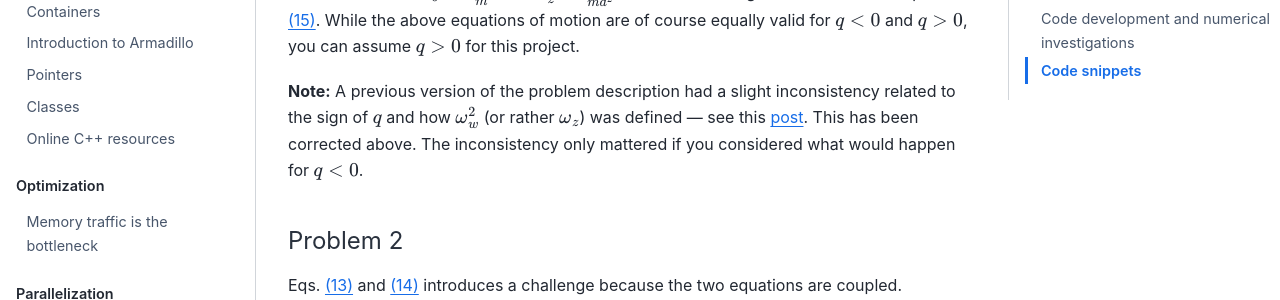
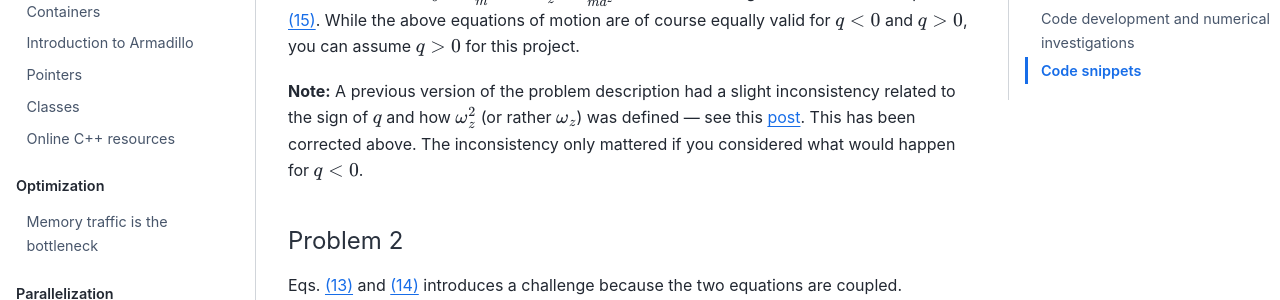
Before and after one commit to anderkve/FYS3150, a Jupyter Book: the page built from book/projects/project3.md, in a window 1280 px wide and 900 px high, scrolled down 3692 px. Shown: the part 154-454 px from the top of the window. Built offline with Jupyter Book 1.0.4 settings and Sphinx 7.4.7 and the Sphinx Book theme 1.1.4, drawn with Linux system fonts in a browser that asks for light colours.

```diff
--- a/book/projects/project3.md
+++ b/book/projects/project3.md
@@ -114,7 +114,7 @@ $$ (z_eq)
 where we define $\omega_0 \equiv \frac{q B_0}{m}$ and $\omega_z^2 \equiv \frac{2 q V_0}{md^2}$.
 Write down the general solution for equation {eq}`z_eq`. While the above equations of motion are of course equally valid for $q < 0$ and $q > 0$, you can assume $q > 0$ for this project.
 
-**Note:** A previous version of the problem description had a slight inconsistency related to the sign of $q$ and how $\omega_w^2$ (or rather $\omega_z$) was defined --- see this [post](https://github.com/anderkve/FYS3150/issues/17#issuecomment-936240352). This has been corrected above. The inconsistency only mattered if you considered what would happen for $q < 0$.
+**Note:** A previous version of the problem description had a slight inconsistency related to the sign of $q$ and how $\omega_z^2$ (or rather $\omega_z$) was defined --- see this [post](https://github.com/anderkve/FYS3150/issues/17#issuecomment-936240352). This has been corrected above. The inconsistency only mattered if you considered what would happen for $q < 0$.
 
 #### Problem 2
 
```
